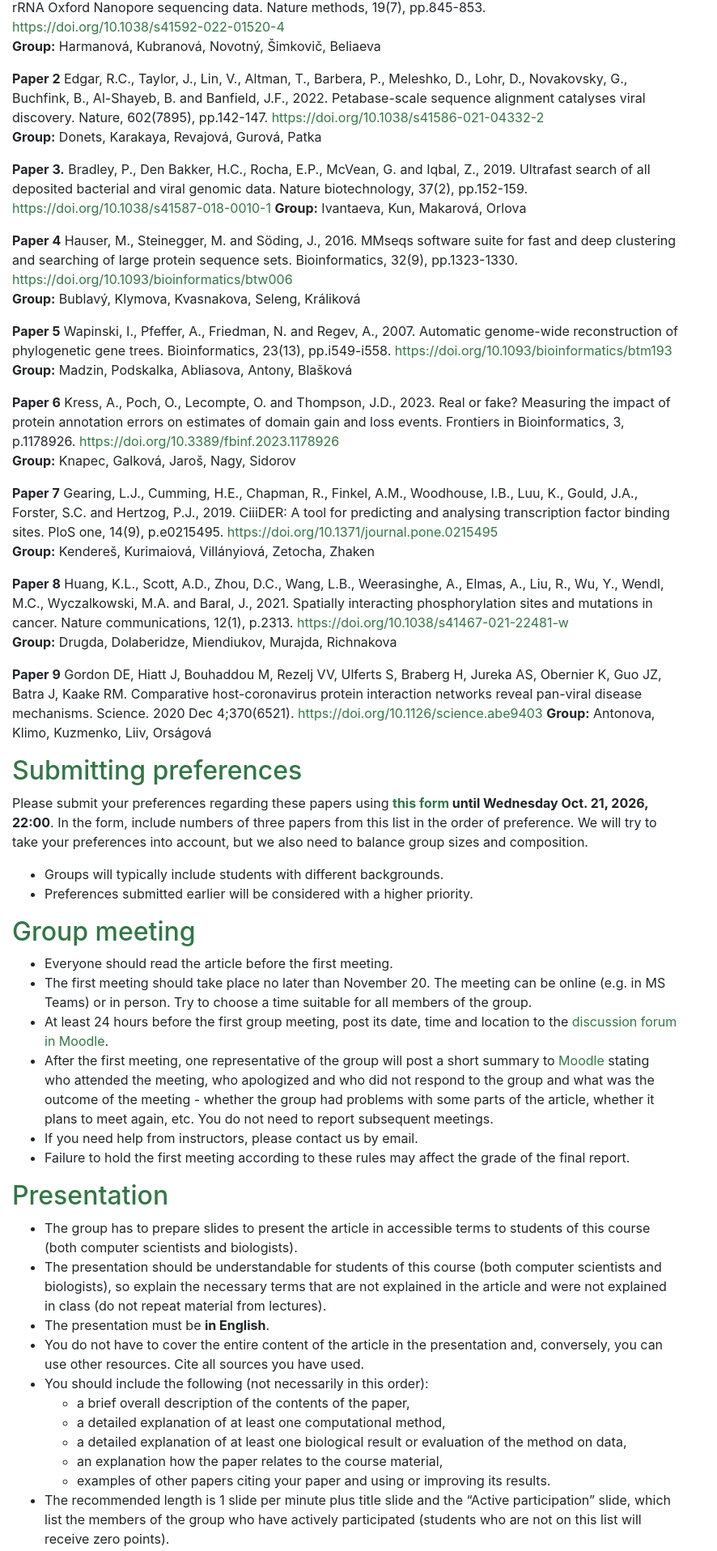
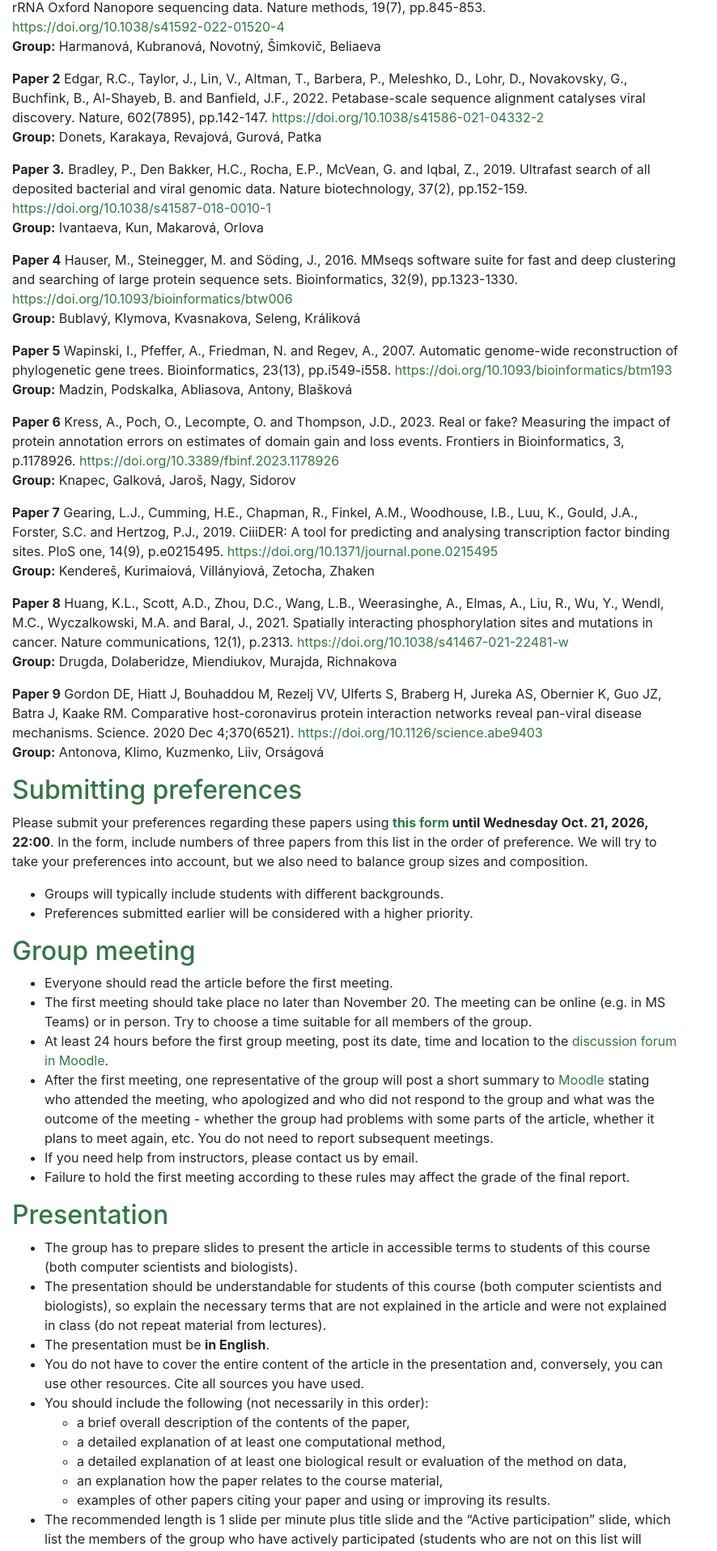
Before and after one commit to fmfi-compbio/mbi, a Jekyll site: the page built from Journal_club.md, in a window 1280 px wide. Shown: the part 445-2361 px from the top of the page at 81% size, without its empty margins (0-886 px from the left). Built offline with Jekyll 4.4.1, drawn with Linux system fonts in a browser that asks for light colours; nearby versions of some CDN libraries; our own code applies the rules of GitHub Pages for plain Markdown files.

Commit message:
Fix formatting and update links in Journal_club.md

```diff
--- a/Journal_club.md
+++ b/Journal_club.md
@@ -34,7 +34,7 @@ Nature, 602(7895), pp.142-147.
 **Paper 3.** Bradley, P., Den Bakker, H.C., Rocha, E.P., McVean, G. and Iqbal,
 Z., 2019. Ultrafast search of all deposited bacterial and viral genomic
 data. Nature biotechnology, 37(2), pp.152-159.
-<https://doi.org/10.1038/s41587-018-0010-1>
+<https://doi.org/10.1038/s41587-018-0010-1> <br>
 **Group:** Ivantaeva, Kun, Makarová, Orlova
 
 **Paper 4** Hauser, M., Steinegger, M. and Söding, J., 2016. MMseqs software suite for fast and deep clustering and searching of large protein sequence sets. Bioinformatics, 32(9), pp.1323-1330. <https://doi.org/10.1093/bioinformatics/btw006><br>
@@ -60,7 +60,7 @@ cancer. Nature communications, 12(1), p.2313.
 Jureka AS, Obernier K, Guo JZ, Batra J, Kaake RM. Comparative
 host-coronavirus protein interaction networks reveal pan-viral disease
 mechanisms. Science. 2020 Dec 4;370(6521).
-<https://doi.org/10.1126/science.abe9403>
+<https://doi.org/10.1126/science.abe9403><br>
 **Group:** Antonova, Klimo, Kuzmenko, Liiv, Orságová
 
 ## Submitting preferences
```
